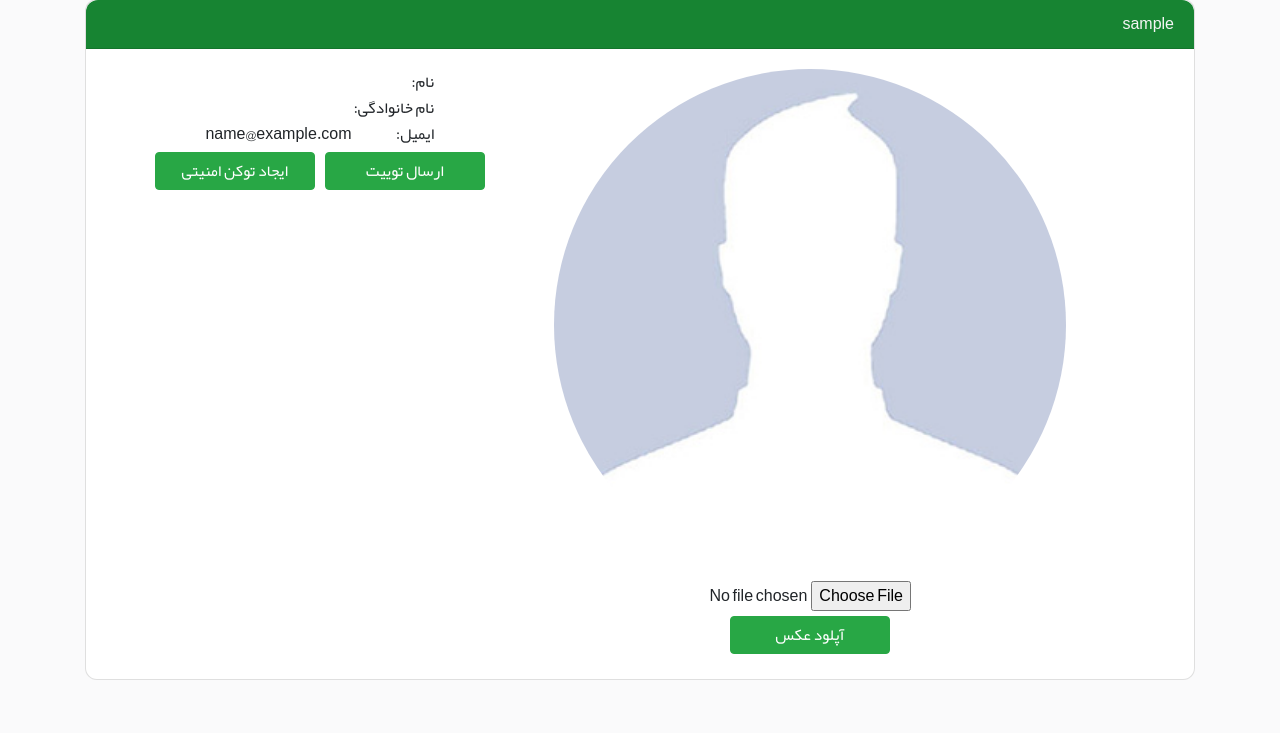
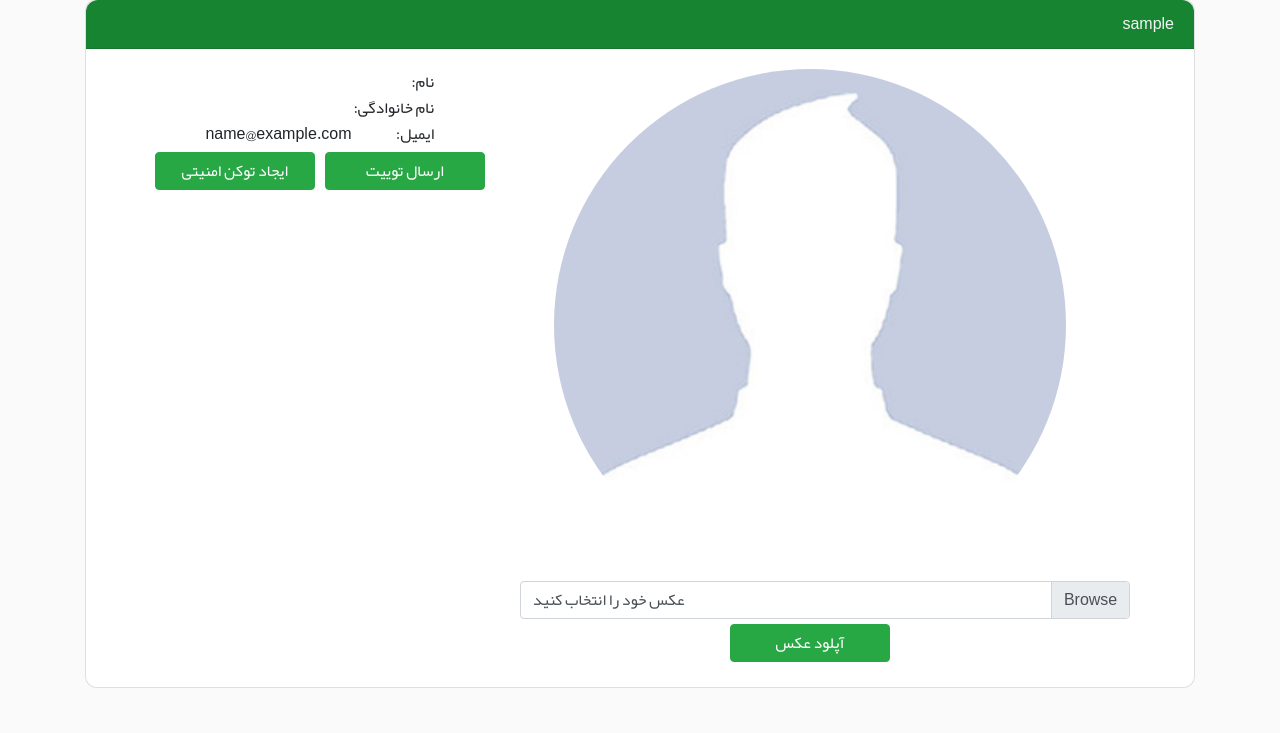
Before and after one commit to mostmand/jike, a Django app: page /account/profile in a window 1280 px wide. Shown: the part 67-800 px from the top of the page. Run offline with Django 3.2, Linux system fonts and the light colour scheme; the visitor is signed in with stand-in values (Sample User, id 1); data comes from the database, SQL or seed files in the repository; some libraries are stand-ins or nearby versions.

Commit message:
Set style for profile photo upload

```diff
--- a/accounts/templates/profile.html
+++ b/accounts/templates/profile.html
@@ -13,9 +13,10 @@
                     </div>
                 </div>
                 <form method="post" action="/account/profile/upload_photo" enctype="multipart/form-data">
-                <div class="row justify-content-center">
+                <div class="row justify-content-center custom-file">
                         {% csrf_token %}
-                        <input type="file" name="photo" value="انتخاب عکس" accept="image/vnd.sealedmedia.softseal-jpg">
+                        <input type="file" class="custom-file-input" name="photo" value="انتخاب عکس" accept="image/vnd.sealedmedia.softseal-jpg" id="customFile">
+                    <label class="custom-file-label" style="text-align: left" for="customFile">عکس خود را انتخاب کنید</label>
                 </div>
                 <div class="row justify-content-center">
                     <button type="submit" class="btn btn-success my-button">آپلود عکس</button>
```
